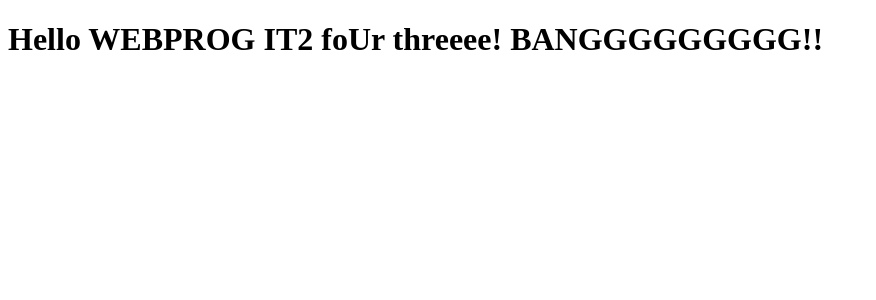
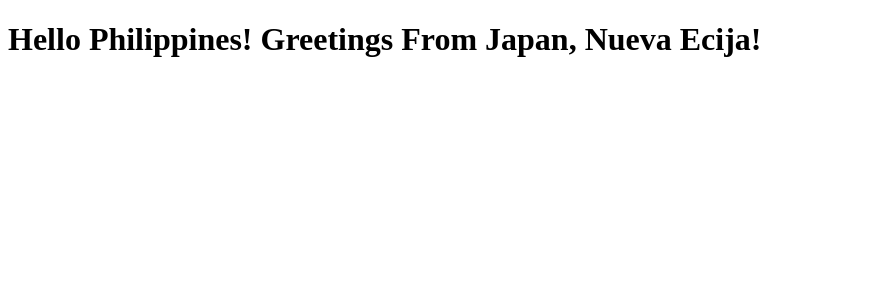
Before and after one commit to apcrntura/webprog-it243-vuejs, a Vue app in the folder firstsfc/: page / in a window 1280 px wide. Shown: the top 300 px of the page, without its empty margins (0-876 px from the left). Built offline with nearby package versions, Linux system fonts and the light colour scheme.

Commit message:
Update App.vue

```diff
--- a/firstsfc/src/App.vue
+++ b/firstsfc/src/App.vue
@@ -6,7 +6,7 @@
 export default {
   data() {
     return {
-      message: 'Hello WEBPROG IT2 foUr threeee! BANGGGGGGGGG!! '
+      message: 'Hello Philippines! Greetings From Japan, Nueva Ecija!'
     };
   }
 };
```
